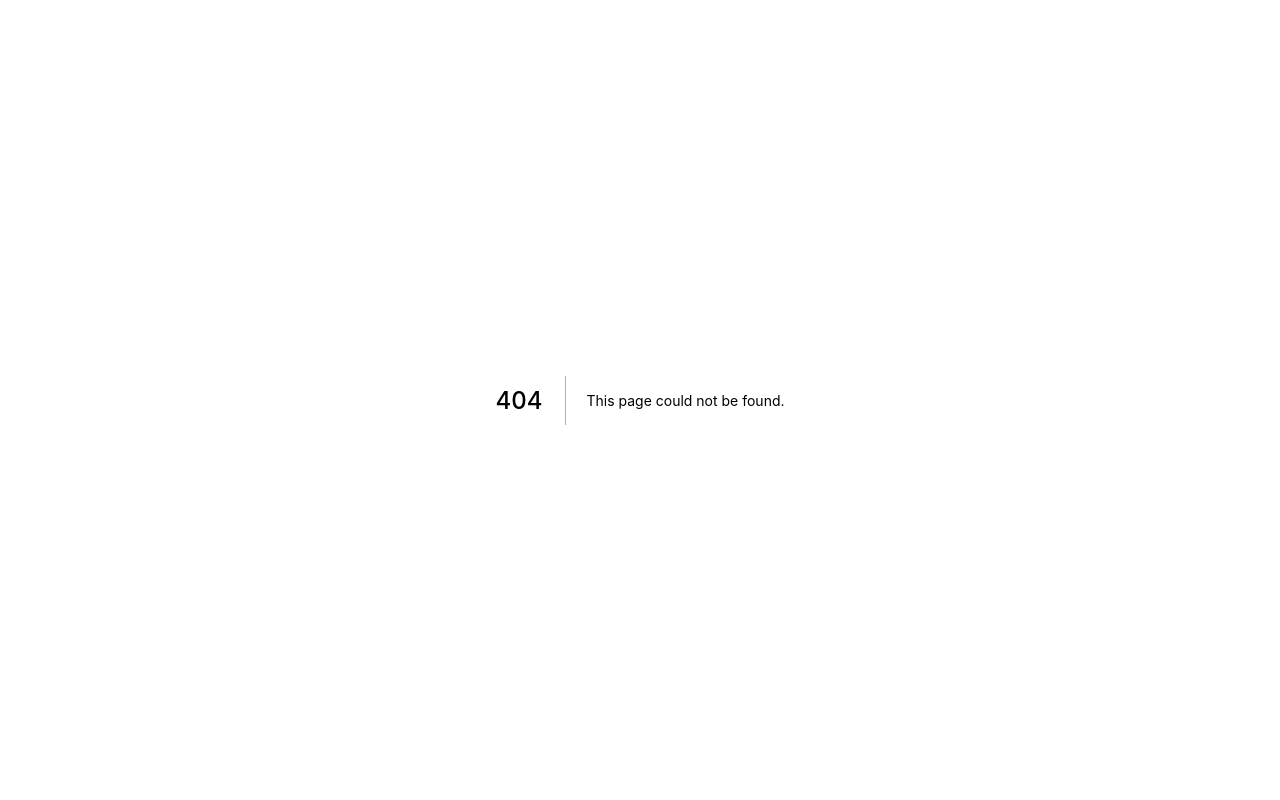
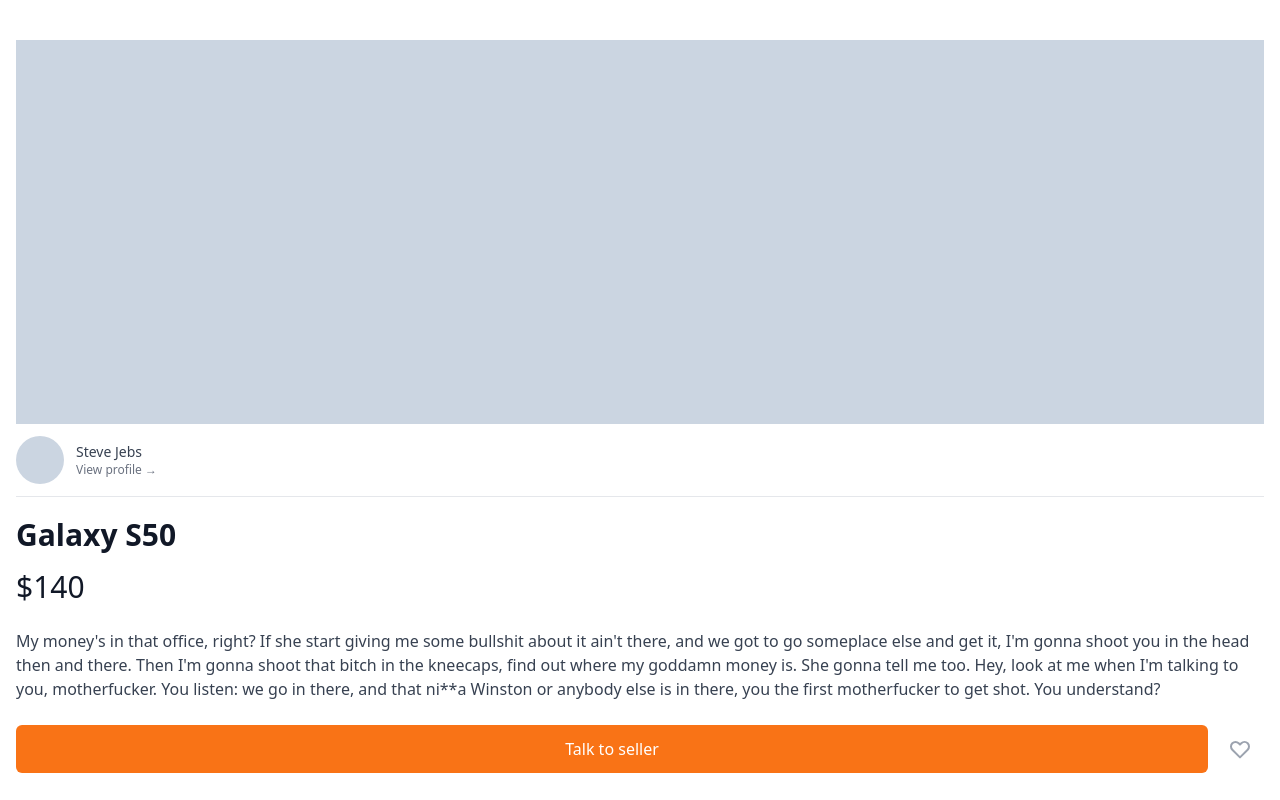
Before and after one commit to sinbox0701/carrot-market, a Next.js app: page /items/1 in a window 1280 px wide. Before the commit this address had no page. Shown: the top 800 px of the page. Built offline with nearby package versions, Linux system fonts and the light colour scheme.

Commit message:
Item Detail

```diff
--- /dev/null
+++ b/pages/items/[id].tsx
@@ -0,0 +1,67 @@
+import type { NextPage } from "next";
+
+const ItemDetail: NextPage = () => {
+    return (
+        <div className="px-4 py-10">
+            <div className="mb-8">
+                <div className="h-96 bg-slate-300" />
+                <div className="flex cursor-pointer py-3 boreder-t border-b items-center space-x-3">
+                    <div className="h-12 w-12 rounded-full bg-slate-300" />
+                    <div>
+                        <p className="text-sm font-medium text-gray-700 ">Steve Jebs</p>
+                        <p className="text-xs font-medium text-gray-500 ">View profile &rarr;</p>
+                    </div>
+                </div>
+                <div className="mt-5">
+                    <h1 className="text-3xl font-bold text-gray-900">Galaxy S50</h1>
+                    <span className="text-3xl block mt-4 text-gray-900">$140</span>
+                    <p className="text-base my-6 text-gray-700">
+                        My money&apos;s in that office, right? If she start giving me some
+                        bullshit about it ain&apos;t there, and we got to go someplace else
+                        and get it, I&apos;m gonna shoot you in the head then and there.
+                        Then I&apos;m gonna shoot that bitch in the kneecaps, find out where
+                        my goddamn money is. She gonna tell me too. Hey, look at me when
+                        I&apos;m talking to you, motherfucker. You listen: we go in there,
+                        and that ni**a Winston or anybody else is in there, you the first
+                        motherfucker to get shot. You understand?
+                    </p>
+                    <div className="flex items-center justify-between space-x-2">
+                        <button className="font-medium flex-1 bg-orange-500 hover:bg-orange-600 text-white py-3 rounded-md focus:outline-none focus:ring-2 focus:ring-offset-2 focus:ring-orange-500">Talk to seller</button>
+                        {/* flex-1은 형제 component보다 강하게 flex성질을 주어 shrink되더라도 덜 줄어든다 */}
+                        <button className="p-3 flex items-center justify-center text-gray-400 rounded-md hover:bg-gray-100 hover:text-gray-500">
+                            <svg
+                                className="h-6 w-6 "
+                                xmlns="http://www.w3.org/2000/svg"
+                                fill="none"
+                                viewBox="0 0 24 24"
+                                stroke="currentColor"
+                                aria-hidden="true"
+                            >
+                                <path
+                                    strokeLinecap="round"
+                                    strokeLinejoin="round"
+                                    strokeWidth="2"
+                                    d="M4.318 6.318a4.5 4.5 0 000 6.364L12 20.364l7.682-7.682a4.5 4.5 0 00-6.364-6.364L12 7.636l-1.318-1.318a4.5 4.5 0 00-6.364 0z"
+                                />
+                            </svg>
+                        </button>
+                    </div>
+                </div>
+            </div>
+            <div>
+                <h2 className="text-2xl font-bold text-gray-900">Similar items</h2>
+                <div className="grid grid-cols-2 gap-4 mt-6">
+                    {[...Array(6)].map((_, i) => (
+                        <div key={i}>
+                            <div className="h-56 w-full mb-4 bg-slate-300" />
+                            <h3 className="-mb-1 text-gray-700">Galaxy S60</h3>
+                            <span className="text-sm font-medium text-gray-900 ">$6</span>
+                        </div>
+                    ))}
+                </div>
+            </div>
+        </div>
+    );
+};
+
+export default ItemDetail;
```
